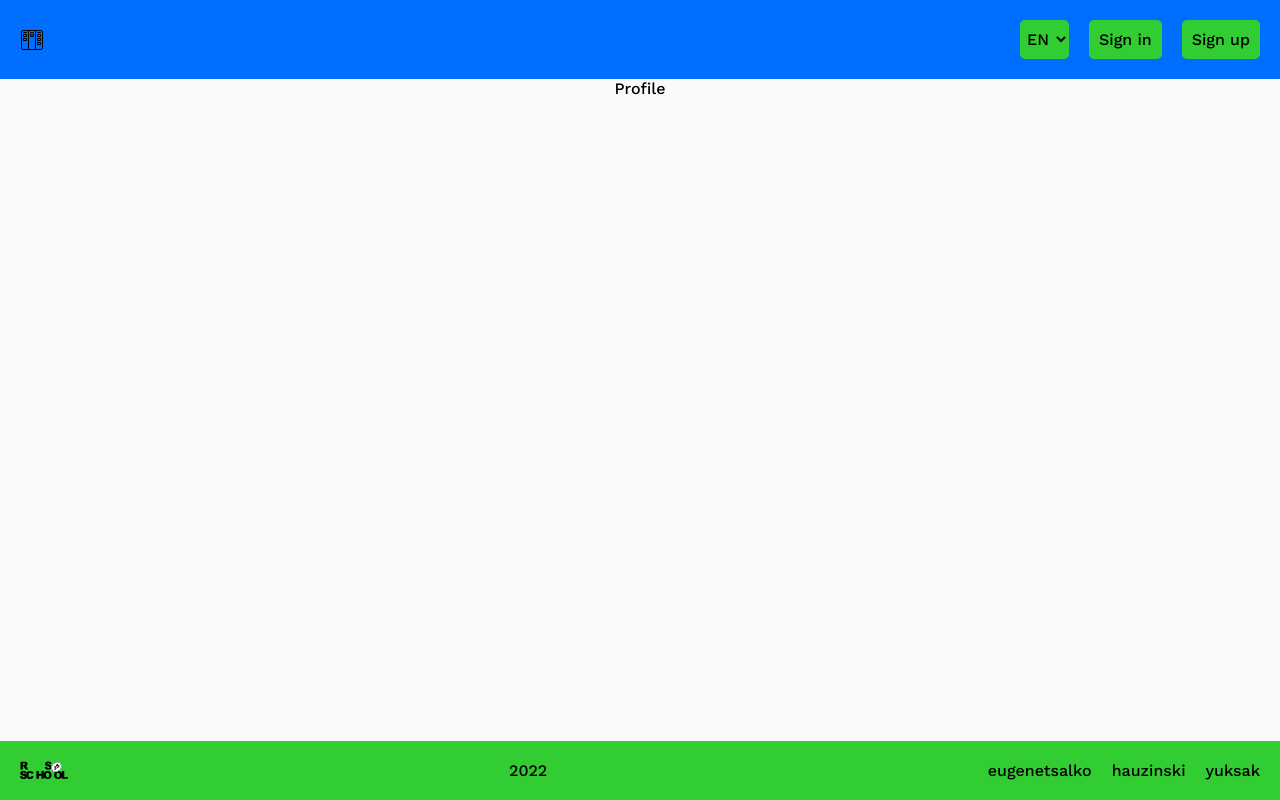
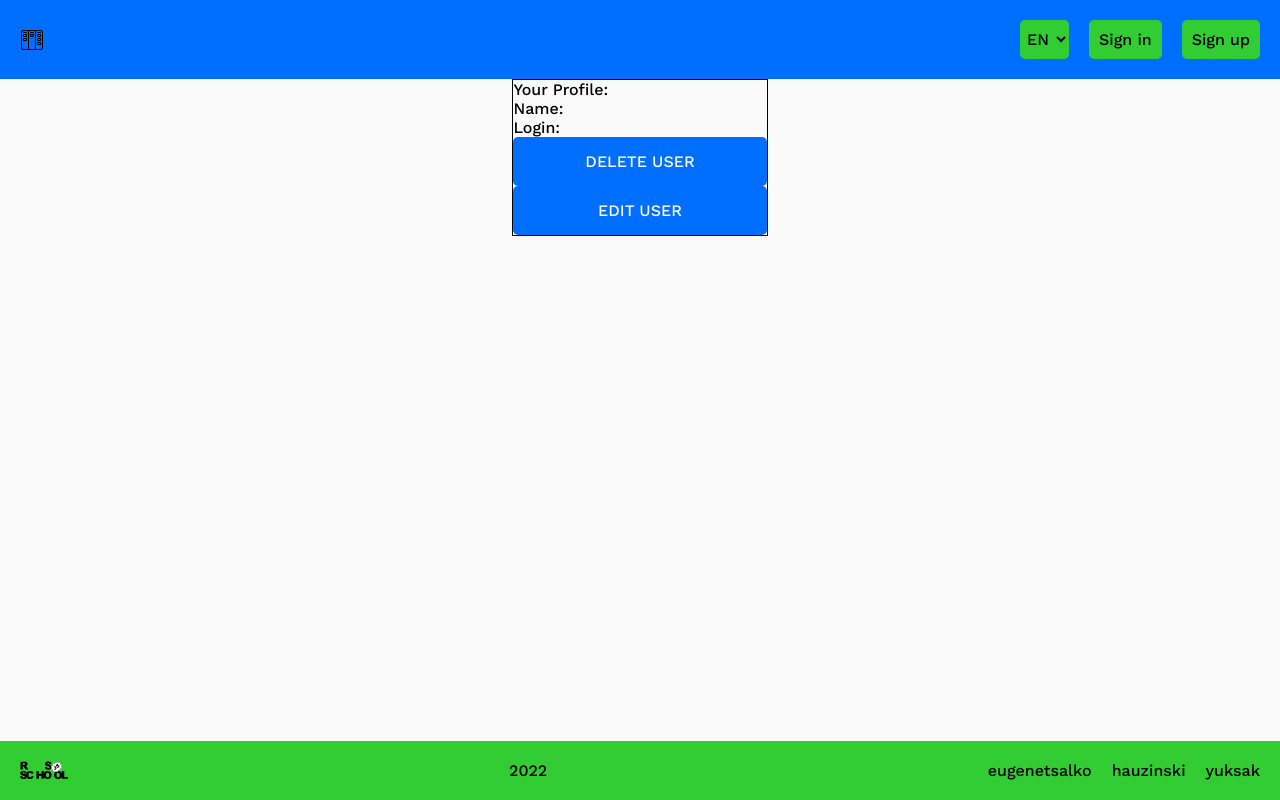
Before and after one commit to EugeneTsalko/project-management-app, a React (Create React App) app: page /profile in a window 1280 px wide. Built offline with nearby package versions, Linux system fonts and the light colour scheme; no server answers; sample sign-in values are in the browser's storage.

Commit message:
feat: add profile delete and edit without styling

```diff
--- a/src/api/index.ts
+++ b/src/api/index.ts
@@ -1,2 +1,3 @@
 export * from './authorization';
 export * from './boards';
+export * from './users';
--- /dev/null
+++ b/src/api/users/index.ts
@@ -0,0 +1,37 @@
+import API from 'api/base';
+import toast from 'react-hot-toast';
+import { UserParams } from './index.types';
+
+export const deleteUser = async (id: string) => {
+  try {
+    const response = await API.delete(`/users/${id}`);
+
+    if (response.status === 404) {
+      toast.error(response.data.message);
+
+      return null;
+    }
+  } catch {
+    toast.error('Failed to delete user');
+
+    return null;
+  }
+};
+
+export const updateUser = async ({ id, name, login, password }: UserParams) => {
+  try {
+    const response = await API.put(`/users/${id}`, { name, login, password });
+
+    if (response.status === 404) {
+      toast.error(response.data.message);
+
+      return null;
+    }
+
+    return response.data;
+  } catch {
+    toast.error('Failed to update user');
+
+    return null;
+  }
+};
--- /dev/null
+++ b/src/api/users/index.types.ts
@@ -0,0 +1,6 @@
+export type UserParams = {
+  id: string;
+  name: string;
+  login: string;
+  password: string;
+};
--- a/src/components/Authorization/Authorization.tsx
+++ b/src/components/Authorization/Authorization.tsx
@@ -23,14 +23,16 @@ export const Authorization = ({ type, onChange }: Props) => {
 
   return (
     <form className={styles.form} onSubmit={handleSubmit(onSubmit)}>
-      <h1 className={styles.title}>{type === AuthorizationType.signup ? 'Sign Up' : 'Sign In'}</h1>
+      <h1 className={styles.title}>
+        {type === AuthorizationType.signup ? 'Sign Up' : type === AuthorizationType.signin ? 'Sign In' : 'Edit profile'}
+      </h1>
 
-      {type === AuthorizationType.signup && (
+      {(type === AuthorizationType.signup || type === AuthorizationType.edit) && (
         <>
           <input
             className={styles.input}
             type="text"
-            placeholder="Name"
+            placeholder={type === AuthorizationType.edit ? 'New name' : 'Name'}
             autoComplete="off"
             {...register('name', {
               required: 'Please enter your name',
@@ -45,7 +47,7 @@ export const Authorization = ({ type, onChange }: Props) => {
       <input
         className={styles.input}
         type="text"
-        placeholder="Login"
+        placeholder={type === AuthorizationType.edit ? 'New login' : 'Login'}
         autoComplete="off"
         {...register('login', {
           required: 'Please enter your login',
@@ -67,7 +69,11 @@ export const Authorization = ({ type, onChange }: Props) => {
       />
       <div className={styles.error}>{errors.password && errors.password.message}</div>
 
-      <Button type="submit" style={ButtonStyle.form} text={type === AuthorizationType.signup ? 'Sign Up' : 'Sign In'} />
+      <Button
+        type="submit"
+        style={ButtonStyle.form}
+        text={type === AuthorizationType.signup ? 'Sign Up' : type === AuthorizationType.signin ? 'Sign In' : 'Edit'}
+      />
     </form>
   );
 };
--- a/src/components/Authorization/Authorization.types.ts
+++ b/src/components/Authorization/Authorization.types.ts
@@ -12,4 +12,5 @@ export type Props = {
 export enum AuthorizationType {
   'signin',
   'signup',
+  'edit',
 }
--- /dev/null
+++ b/src/pages/ProfilePage/ProfilePage.module.scss
@@ -0,0 +1,6 @@
+.profilePage {
+  border: 1px solid black;
+  display: flex;
+  justify-content: center;
+  align-items: center;
+}
--- /dev/null
+++ b/src/pages/ProfilePage/ProfilePage.tsx
@@ -0,0 +1,74 @@
+import { deleteUser, updateUser } from 'api';
+import { Authorization } from 'components/Authorization/Authorization';
+import { AuthorizationType } from 'components/Authorization/Authorization.types';
+import { Button } from 'components/Button/Button';
+import { ModalWindow } from 'components/ModalWindow/ModalWindow';
+import React, { useEffect, useState } from 'react';
+import toast from 'react-hot-toast';
+import { useNavigate } from 'react-router-dom';
+import { useAppDispatch, useAppSelector } from 'store/hooks';
+import { signOutUser } from 'store/slices/userSlice';
+import styles from './ProfilePage.module.scss';
+import { EditedUserParams } from './ProfilePage.types';
+
+export const ProfilePage = () => {
+  const { user } = useAppSelector((state) => state.user);
+  const [deleteUserModal, setDeleteUserModal] = useState<boolean>(false);
+  const [editUser, setEditUser] = useState<boolean>(false);
+
+  const navigate = useNavigate();
+  const dispatch = useAppDispatch();
+
+  console.log('user: ', user);
+
+  const handleEdit = async ({ name, login, password }: EditedUserParams) => {
+    const id = user!.id;
+    const response = updateUser({ id, name, login, password });
+    await toast.promise(response, {
+      loading: 'Updating...',
+      success: 'Your profile has been updated!',
+      error: 'Something went wrong...',
+    });
+  };
+
+  const handleDelete = async () => {
+    const id = user!.id;
+    const response = deleteUser(id);
+    await toast.promise(response, {
+      loading: 'Delete...',
+      success: 'Your profile has been deleted!',
+      error: 'Something went wrong...',
+    });
+    dispatch(signOutUser());
+    window.localStorage.removeItem('token');
+    navigate('/');
+  };
+  const confirmationActions = {
+    confirmAction: () => handleDelete(),
+    closeWindow: () => setDeleteUserModal(false),
+  };
+
+  return (
+    <main className={styles.profilePage}>
+      {deleteUserModal && (
+        <ModalWindow type="confirmation" actions={confirmationActions}>
+          Are you sure you want to delete your profile?
+        </ModalWindow>
+      )}
+
+      <section>
+        <p>Your Profile:</p>
+        <img></img>
+        <p>Name: {user?.name}</p>
+        <p>Login: {user?.login}</p>
+        <Button text="Delete user" type="button" style="form" onClick={() => setDeleteUserModal(true)} />
+        <Button text="Edit user" type="button" style="form" onClick={() => setEditUser(!editUser)} />
+      </section>
+      {editUser && (
+        <section>
+          <Authorization type={AuthorizationType.edit} onChange={(data) => handleEdit(data)} />
+        </section>
+      )}
+    </main>
+  );
+};
--- /dev/null
+++ b/src/pages/ProfilePage/ProfilePage.types.ts
@@ -0,0 +1,5 @@
+export type EditedUserParams = {
+  name: string;
+  login: string;
+  password: string;
+};
--- a/src/routes/AppRoutes.tsx
+++ b/src/routes/AppRoutes.tsx
@@ -11,6 +11,7 @@ import { useAppDispatch } from 'store/hooks';
 import { PublicRoute } from './PublicRoute';
 import { PrivateRoute } from './PrivateRoute';
 import { isUserAuth } from 'api';
+import { ProfilePage } from 'pages/ProfilePage/ProfilePage';
 
 export default function AppRoutes() {
   const dispatch = useAppDispatch();
@@ -26,7 +27,7 @@ export default function AppRoutes() {
       <Route path="/signup" element={<PublicRoute component={<SignUp />} />} />
       <Route path="/Boards" element={<PrivateRoute component={<MainPage />} />} />
       <Route path="/Boards/:id" element={<p>Board page</p>} />
-      <Route path="/profile" element={<PrivateRoute component={<p>Profile</p>} />} />
+      <Route path="/profile" element={<PrivateRoute component={<ProfilePage />} />} />
       <Route path="*" element={<NotFound />} />
     </Routes>
   );
```
